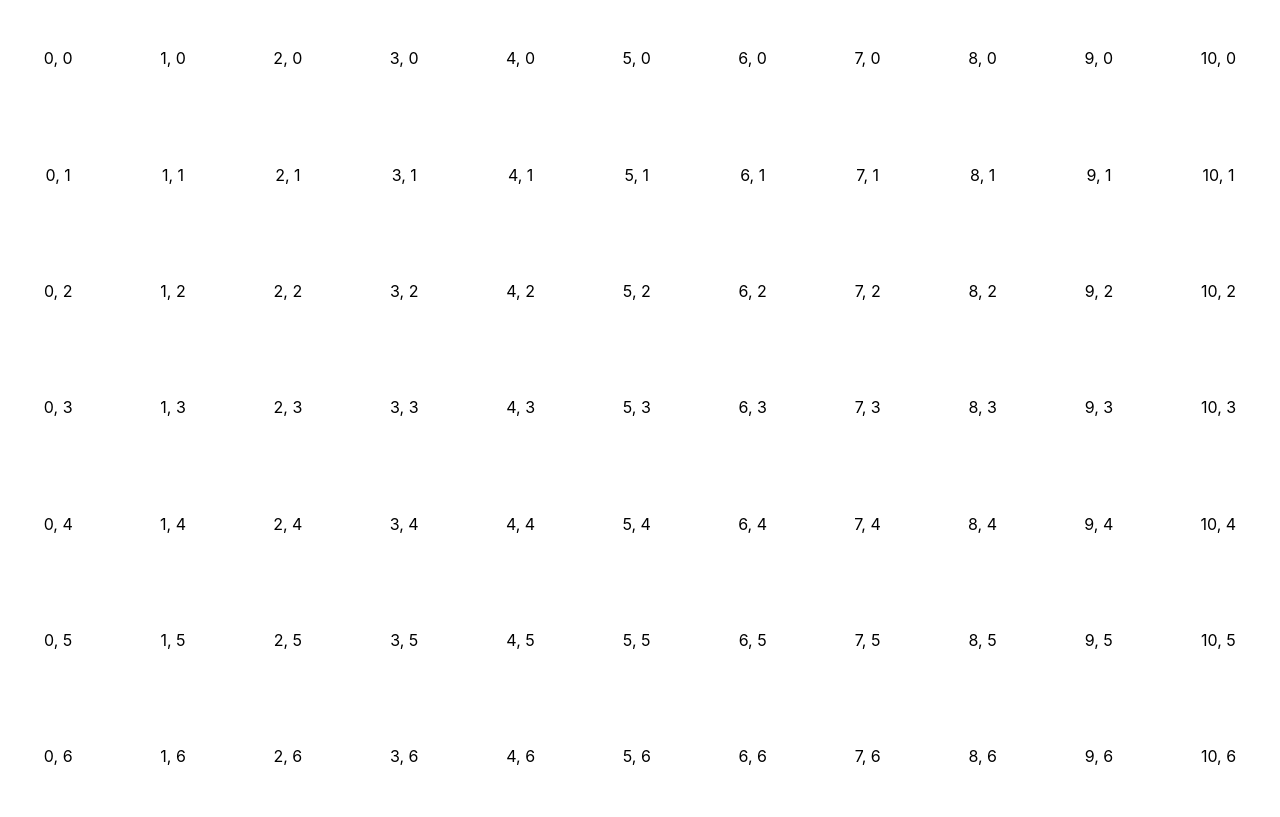
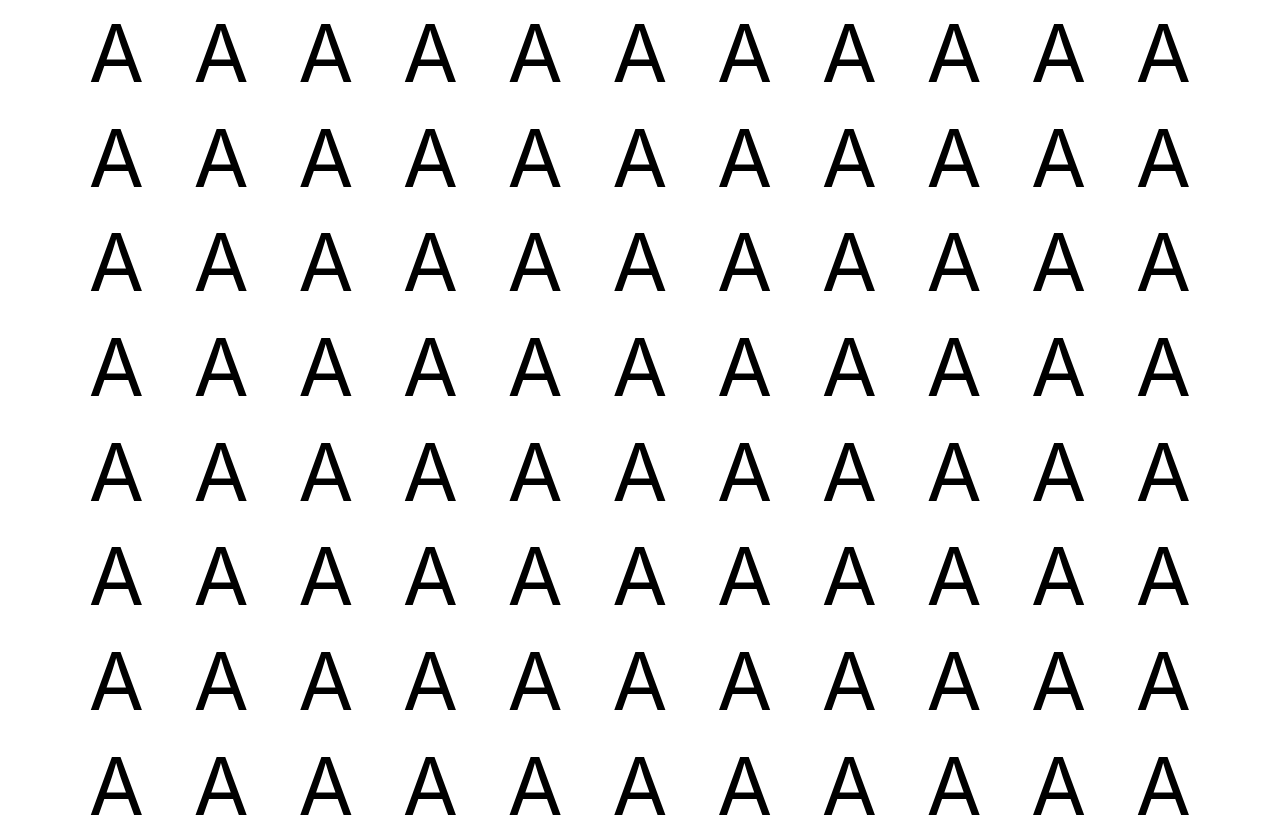
Before and after one commit to ColinChartier/scramble, a React (Create React App) app: page / in a window 1280 px wide. Shown: the top 817 px of the page. Built offline with nearby package versions, Linux system fonts and the light colour scheme.

Commit message:
Add character support to board

```diff
--- a/src/App.js
+++ b/src/App.js
@@ -1,12 +1,12 @@
 import React from 'react';
 import logo from './logo.svg';
 import './App.css';
-import {ScrabbleBoard} from './scrabble-board'
+import {Board} from './scramble-board'
 
 function App() {
   return (
-    <div className="App">
-      <ScrabbleBoard/>
+    <div className="App" style={{width: '90vw', height: '90vw', marginLeft: 'auto', marginRight: 'auto'}}>
+      <Board/>
     </div>
   );
 }
--- a/src/scrabble-board/index.js
+++ /dev/null
@@ -1 +0,0 @@
-export {ScrabbleBoard} from './ScrabbleBoard'
--- a/src/scrabble-board/ScrabbleBoard.js
+++ b/src/scramble-board/ScrambleBoard.js
@@ -1,17 +1,17 @@
 import React from 'react';
 
-class ScrabbleTile extends React.Component {
+class Tile extends React.Component {
     render() {
         return (
             <div style={{margin: 'auto auto auto auto'}}>
-                {this.props.x}, {this.props.y}
+                {this.props.letter.toUpperCase()}
             </div>
         )
     }
 }
 
 
-class ScrabbleBoard extends React.Component {
+class Board extends React.Component {
     constructor(props) {
         super(props);
         this.width = props.width || 11;
@@ -21,18 +21,18 @@ class ScrabbleBoard extends React.Component {
     tileRow(column) {
         return (
             <div style={{display: 'flex', flexDirection: 'row', marginTop: 'auto', marginBottom: 'auto'}}>
-                {Array(this.width).fill(true).map((_, i) => <ScrabbleTile x={i} y={column}/>)}
+                {Array(this.width).fill(true).map((_, i) => <Tile x={i} y={column} letter={'a'}/>)}
             </div>
         )
     }
 
     render() {
         return (
-            <div style={{display: 'flex', flexDirection: 'column', width: '100vw', height: '100vw'}}>
+            <div style={{display: 'flex', flexDirection: 'column', width: '100%', height: '100%', fontSize: '500%'}}>
                 {Array(this.height).fill(true).map((_, i) => this.tileRow(i))}
             </div>
         )
     }
 }
 
-export {ScrabbleBoard};
+export {Board};
--- /dev/null
+++ b/src/scramble-board/index.js
@@ -0,0 +1 @@
+export {Board} from './ScrambleBoard'
```
